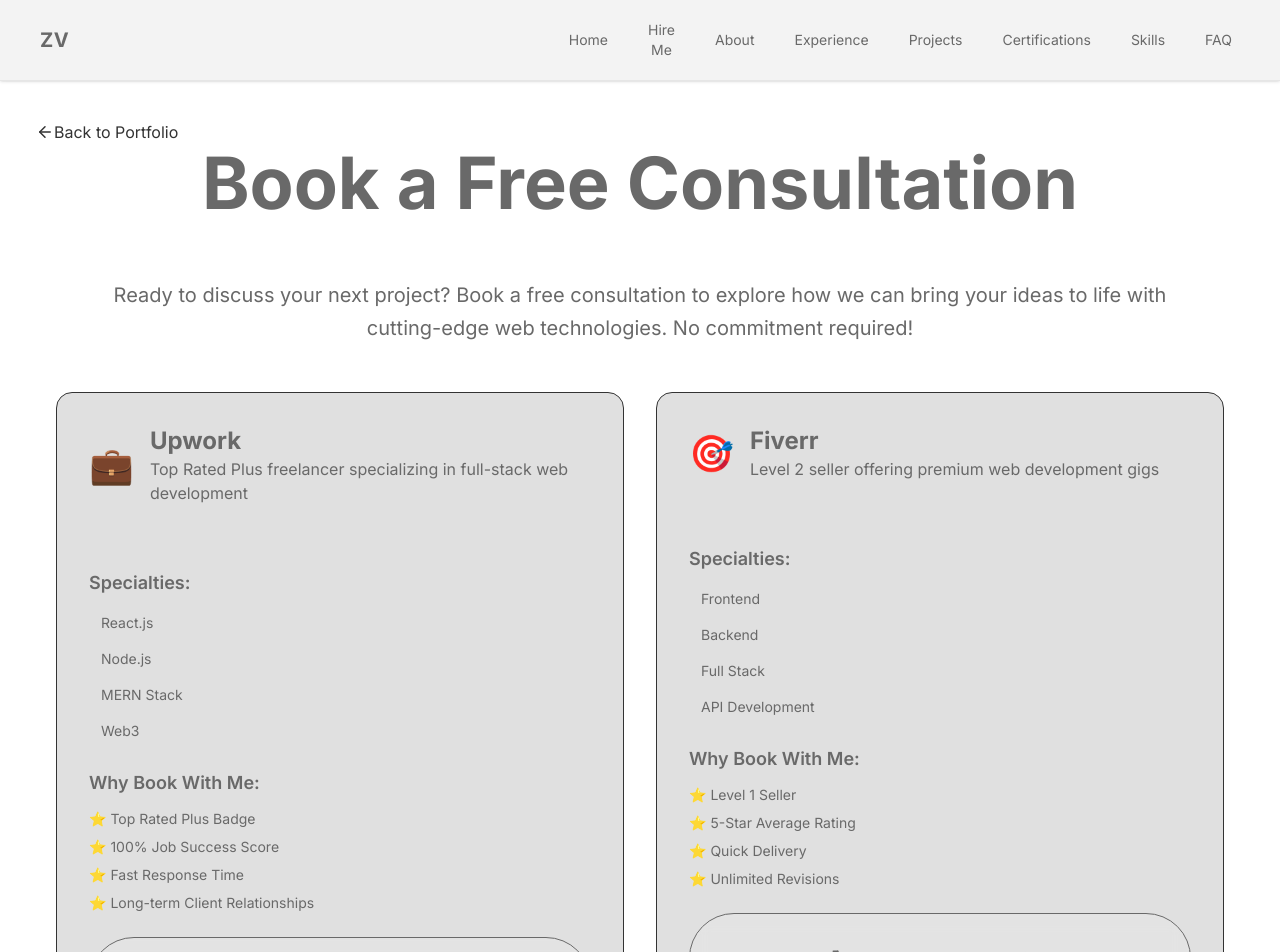
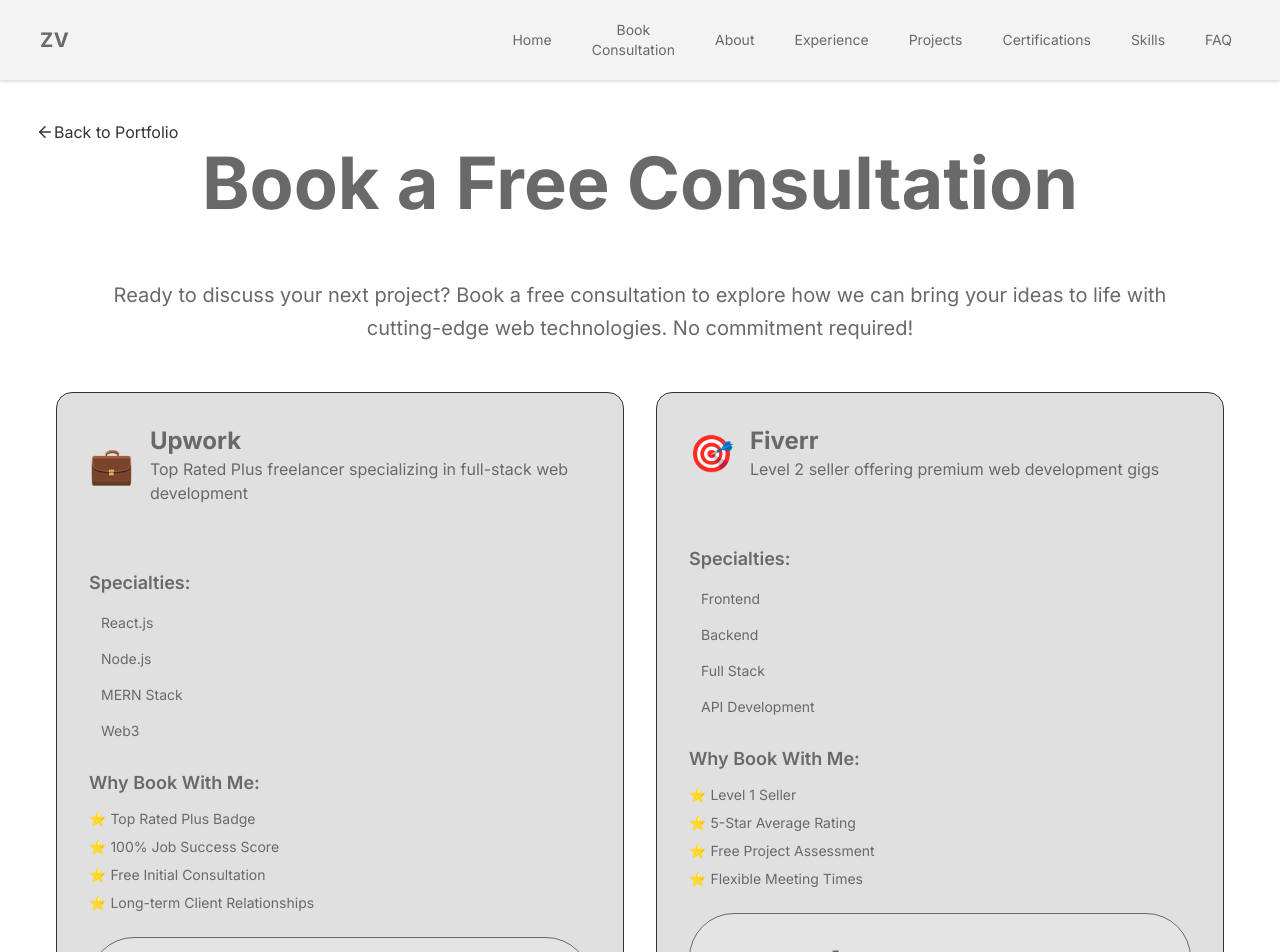
Before and after one commit to LunarLogician/ZtechVerse, a Next.js app: page /freelance in a window 1280 px wide. Shown: the top 952 px of the page. Built offline with nearby package versions, Linux system fonts and the light colour scheme.

Commit message:
Added search results image

```diff
--- a/app/Components/Hero.js
+++ b/app/Components/Hero.js
@@ -166,16 +166,16 @@
             </a>
           </motion.div>
 
-          {/* Hire Me Button */}
+          {/* Book Consultation Button */}
           <motion.div whileHover={{ scale: 1.05 }} whileTap={{ scale: 0.95 }}>
             <a href="/freelance">
               <button className="btn-glass group relative overflow-hidden -top-16 md:top-14 text-sm md:text-base px-6 md:px-8 py-3 md:py-4 mb-7 border border-primary rounded-lg">
 
                 <span className="flex items-center gap-2">
                   <svg className="w-4 h-4 md:w-5 md:h-5" fill="none" stroke="currentColor" viewBox="0 0 24 24">
-                    <path strokeLinecap="round" strokeLinejoin="round" strokeWidth={2} d="M21 13.255A23.931 23.931 0 0112 15c-3.183 0-6.22-.62-9-1.745M16 6V4a2 2 0 00-2-2h-4a2 2 0 00-2-2v2m8 0H8m8 0v2a2 2 0 002 2v8a2 2 0 01-2 2H8a2 2 0 01-2-2v-8a2 2 0 012-2V6" />
+                    <path strokeLinecap="round" strokeLinejoin="round" strokeWidth={2} d="M8 7V3m8 4V3m-9 8h10M5 21h14a2 2 0 002-2V7a2 2 0 00-2-2H5a2 2 0 00-2 2v12a2 2 0 002 2z" />
                   </svg>
-                  Hire Me
+                  Book Consultation
                 </span>
               </button>
             </a>
--- a/app/Components/Navbar.js
+++ b/app/Components/Navbar.js
@@ -6,7 +6,7 @@
 
 const NAV_LINKS = [
   { label: 'Home', id: 'home', type: 'scroll' },
-  { label: 'Hire Me', id: 'freelance', type: 'page' },
+  { label: 'Book Consultation', id: 'freelance', type: 'page' },
   { label: 'About', id: 'about', type: 'scroll' },
   { label: 'Experience', id: 'experience', type: 'scroll' },
   { label: 'Projects', id: 'projects', type: 'scroll' },
--- a/app/freelance/page.js
+++ b/app/freelance/page.js
@@ -20,7 +20,7 @@
       features: [
         "⭐ Top Rated Plus Badge",
         "⭐ 100% Job Success Score",
-        "⭐ Fast Response Time",
+        "⭐ Free Initial Consultation",
         "⭐ Long-term Client Relationships"
       ]
     },
@@ -37,8 +37,8 @@
       features: [
         "⭐ Level 1 Seller",
         "⭐ 5-Star Average Rating",
-        "⭐ Quick Delivery",
-        "⭐ Unlimited Revisions"
+        "⭐ Free Project Assessment",
+        "⭐ Flexible Meeting Times"
       ]
     }
   ];
@@ -256,11 +256,11 @@
       <div className="max-w-4xl mx-auto relative z-10 text-center mt-20 pt-20">
         <div className="bg-[var(--secondary)] rounded-2xl p-8 md:p-12 border border-primary/20 backdrop-blur-md">
           <h2 className="text-3xl md:text-4xl font-bold text-primary mb-6 glow-text">
-            Ready to Start Your Project?
+            Ready to Book Your Free Consultation?
           </h2>
           <p className="text-lg text-gray-300 mb-8 leading-relaxed text-primary">
-            Let's discuss your requirements and bring your vision to life.
-            Contact me on your preferred platform or send me a direct message.
+            Let's schedule a meeting to discuss your project requirements and explore solutions.
+            Get expert advice and a project roadmap absolutely free - no strings attached!
           </p>
           <div className="flex flex-col sm:flex-row gap-4 justify-center">
             <a
@@ -270,7 +270,7 @@
               className="btn-glass px-8 py-3"
             >
               <span className="flex items-center justify-center gap-2">
-                💼 Contact on Upwork
+                💼 Book Meeting on Upwork
               </span>
             </a>
             <a
@@ -280,7 +280,7 @@
               className="btn-glass px-8 py-3"
             >
               <span className="flex items-center justify-center gap-2">
-                🎯 Message on Fiverr
+                🎯 Schedule Call on Fiverr
               </span>
             </a>
             <a
@@ -288,7 +288,7 @@
               className="btn-glass px-8 py-3"
             >
               <span className="flex items-center justify-center gap-2">
-                📧 Direct Email
+                📧 Get Free Consultation
               </span>
             </a>
           </div>
```
